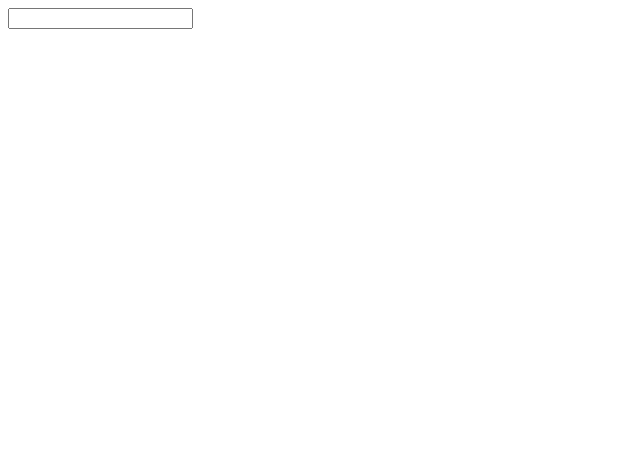
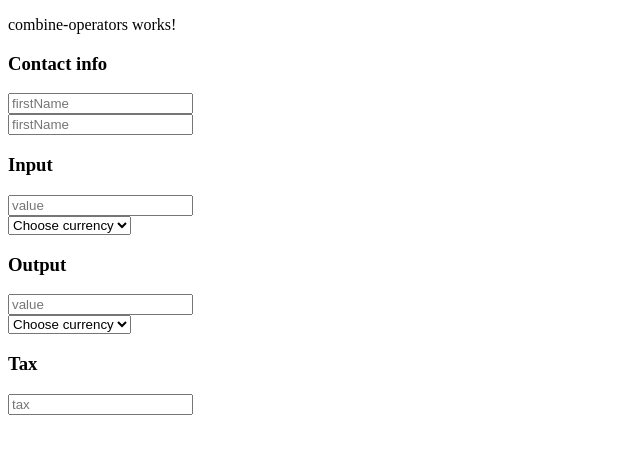
Before and after one commit to SorochanRoman/rxjs-code-example, an Angular app: page / in a window 1280 px wide. Shown: the top 454 px of the page, without its empty margins (0-640 px from the left). Built offline with nearby package versions, Linux system fonts and the light colour scheme.

Commit message:
add form

```diff
--- a/src/app/app.component.html
+++ b/src/app/app.component.html
@@ -10,4 +10,6 @@
 
 <!-- <app-erros-operators></app-erros-operators> -->
 
-<app-live-search-example></app-live-search-example>
+<app-combine-operators></app-combine-operators>
+
+<!-- <app-live-search-example></app-live-search-example> -->
--- /dev/null
+++ b/src/app/combine-operators/combine-operators.component.html
@@ -0,0 +1,34 @@
+<p>combine-operators works!</p>
+
+
+<form [formGroup]="form">
+    <div formGroupName="contact">
+        <h3>Contact info</h3>
+        <input type="text" formControlName="firstName" placeholder="firstName"> <br>
+        <input type="text" formControlName="lastName" placeholder="firstName">
+    </div>
+    <div formGroupName="inputCard">
+        <h3>Input</h3>
+        <input type="number" formControlName="value" placeholder="value"> <br>
+        <select formControlName="currency">
+            <option [ngValue]="null" disabled>Choose currency</option>
+            <option *ngFor="let currency of currencies" [ngValue]="currency">
+                {{ currency }}
+            </option>
+        </select>
+    </div>
+    <div formGroupName="outputCard">
+        <h3>Output</h3>
+        <input type="number" formControlName="value" placeholder="value"> <br>
+        <select formControlName="currency">
+            <option [ngValue]="null" disabled>Choose currency</option>
+            <option *ngFor="let currency of currencies" [ngValue]="currency">
+                {{ currency }}
+            </option>
+        </select>
+    </div>
+    <div>
+        <h3>Tax</h3>
+        <input type="text" formControlName="tax" placeholder="tax">
+    </div>
+</form>
--- /dev/null
+++ b/src/app/combine-operators/combine-operators.component.ts
@@ -0,0 +1,37 @@
+import { Component, OnInit } from '@angular/core';
+import { FormGroup, FormBuilder } from '@angular/forms';
+
+@Component({
+  selector: 'app-combine-operators',
+  templateUrl: './combine-operators.component.html',
+  styleUrls: ['./combine-operators.component.css']
+})
+export class CombineOperatorsComponent implements OnInit {
+
+  form: FormGroup;
+  currencies = ['USD', 'UAH'];
+
+  constructor(private fb: FormBuilder) { }
+
+  ngOnInit() {
+    this.form = this.fb.group({
+      contact: this.fb.group({
+        firstName: [],
+        lastName: [],
+        phone: []
+      }),
+      inputCard: this.fb.group({
+        value: [],
+        currency: []
+      }),
+      outputCard: this.fb.group({
+        value: [],
+        currency: []
+      }),
+      tax: []
+    });
+
+
+  }
+
+}
```
Also changed, not shown: src/app/app.module.ts (+7 -2 lines), src/app/combine-operators/combine-operators.component.css (added), 1 other file (tests, documents, lock files or other folders).
